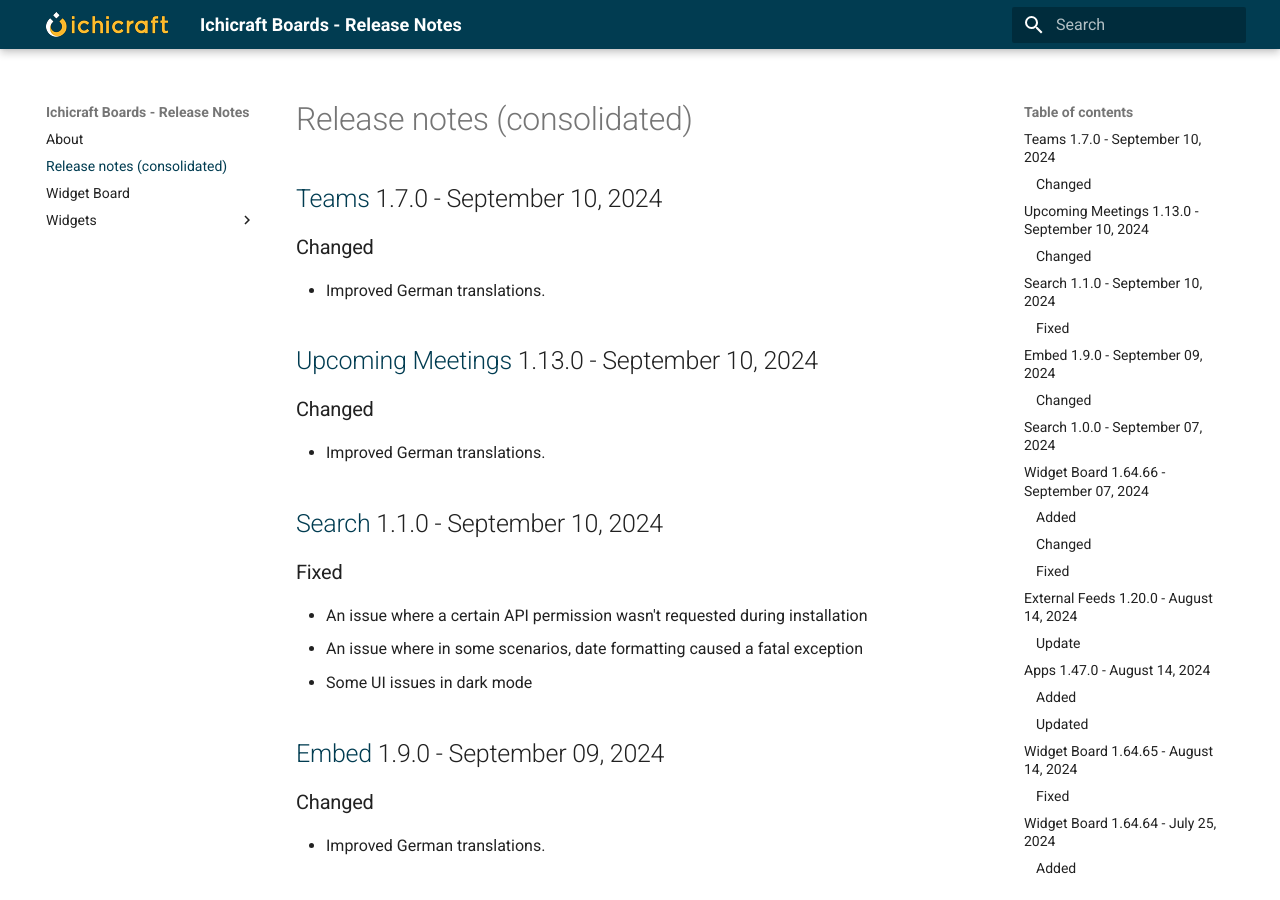
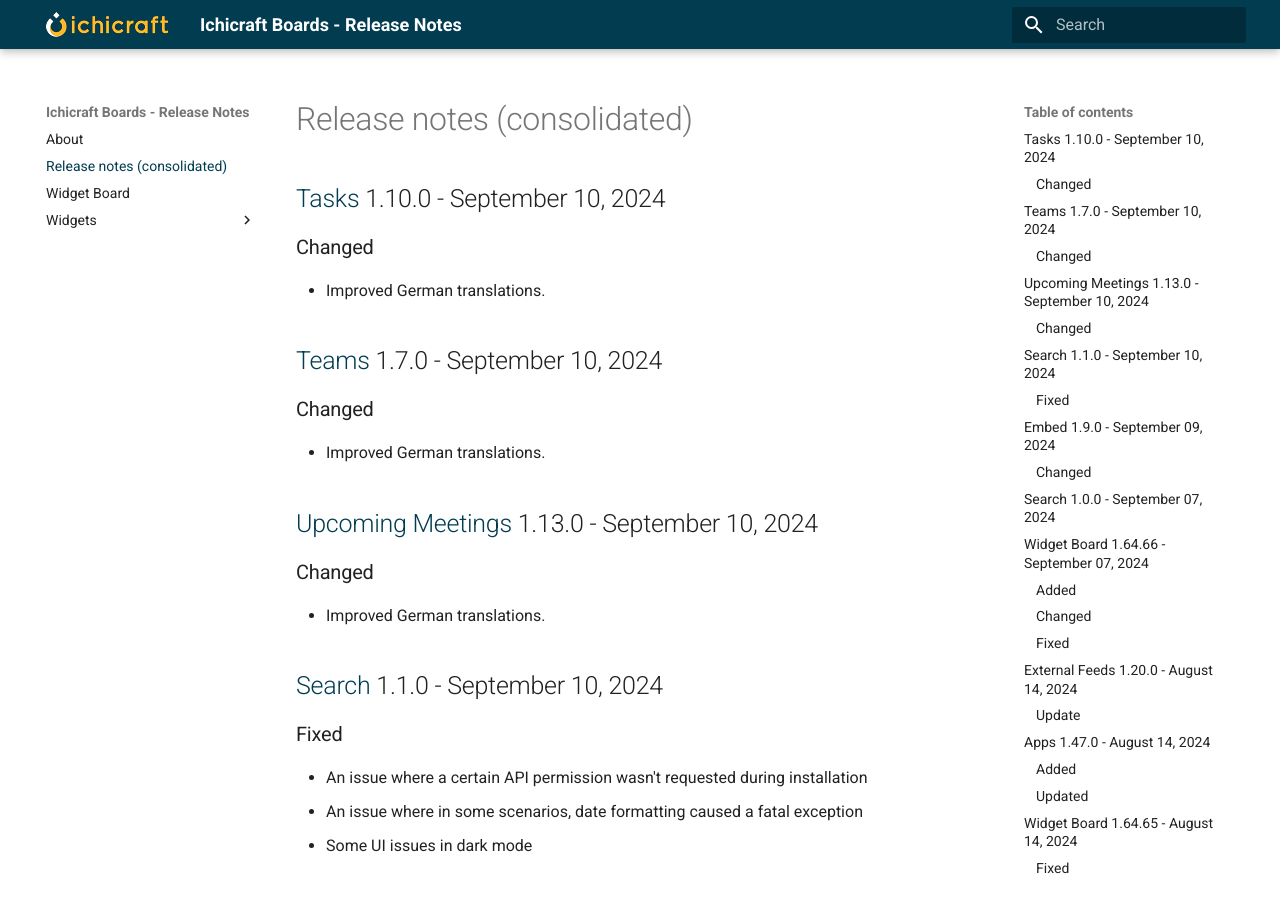
Before and after one commit to ichicraft/widgets-docs, an MkDocs documentation site: the page built from docs/Release-notes-(consolidated).md, in a window 1280 px wide and 900 px high. Built offline with MkDocs 1.6.1 and Material for MkDocs 9.7.7, drawn with Linux system fonts in a browser that asks for light colours.

Commit message:
Release notes updated by BuildService

```diff
--- a/docs/Release-notes-(consolidated).md
+++ b/docs/Release-notes-(consolidated).md
@@ -1,3 +1,8 @@
+## [Tasks](./Widgets/Tasks.md) 1.10.0 - September 10, 2024
+
+### Changed
+- Improved German translations.
+
 ## [Teams](./Widgets/Teams.md) 1.7.0 - September 10, 2024
 
 ### Changed
--- a/docs/Widgets/Tasks.md
+++ b/docs/Widgets/Tasks.md
@@ -1,3 +1,8 @@
+## 1.10.0 - September 10, 2024
+
+### Changed
+- Improved German translations.
+
 ## 1.9.0 - March 21, 2024
 
 ### Changed
```
